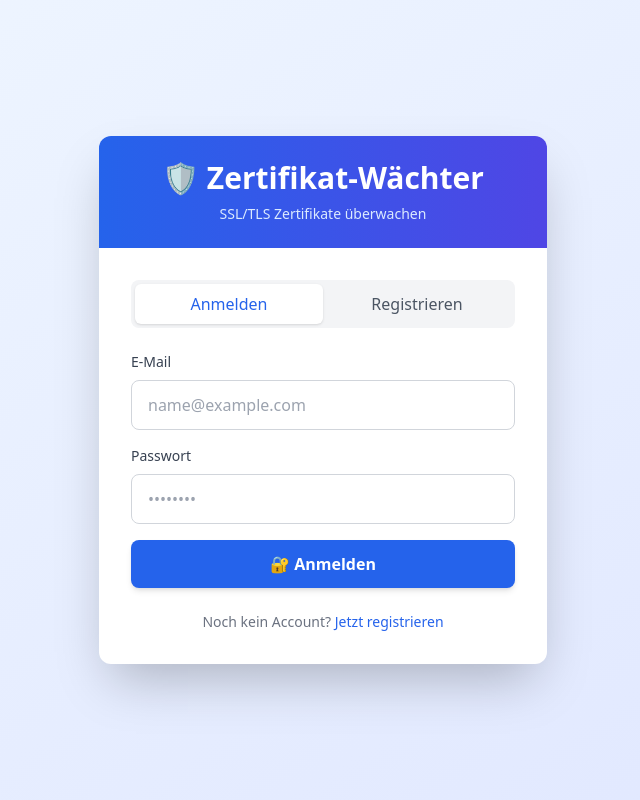
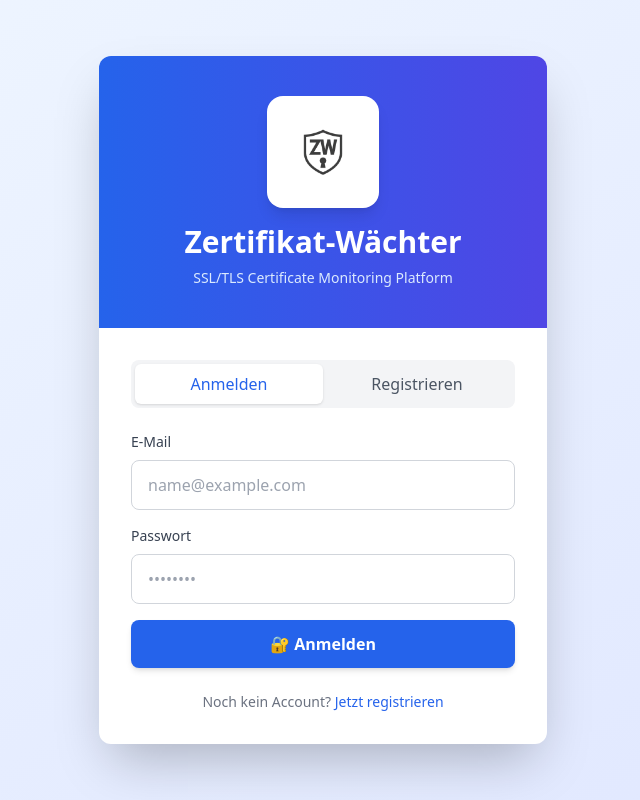
Before and after one commit to TechLogia-de/Zertifikat-Waechter, a React (Vite) app in the folder frontend/: page /login in a window 1280 px wide. Shown: the whole page, without its empty margins (317-957 px from the left). Built offline with nearby package versions, Linux system fonts and the light colour scheme; no server answers.

Commit message:
feat: Enhance HTML metadata and layout with improved favicon support and updated login header

```diff
--- a/frontend/index.html
+++ b/frontend/index.html
@@ -2,12 +2,28 @@
 <html lang="de">
   <head>
     <meta charset="UTF-8" />
-    <link rel="icon" type="image/png" href="/logo.png" />
-    <link rel="apple-touch-icon" href="/logo.png" />
+
+    <!-- Favicons -->
+    <link rel="icon" type="image/png" sizes="192x192" href="/logo.png" />
+    <link rel="icon" type="image/png" sizes="32x32" href="/logo.png" />
+    <link rel="icon" type="image/png" sizes="16x16" href="/logo.png" />
+    <link rel="apple-touch-icon" sizes="180x180" href="/logo.png" />
+    <link rel="shortcut icon" href="/favicon.png" />
+
+    <!-- Meta -->
     <meta name="viewport" content="width=device-width, initial-scale=1.0" />
-    <meta name="description" content="SSL/TLS Certificate Monitoring & Management Platform" />
+    <meta name="description" content="SSL/TLS Certificate Monitoring & Management Platform - Überwache deine Zertifikate automatisch" />
+    <meta name="keywords" content="SSL, TLS, Certificate, Monitoring, Security, HTTPS, Zertifikat" />
+    <meta name="author" content="TechLogia" />
     <meta name="theme-color" content="#1E293B" />
-    <title>Zertifikat-Wächter | SSL/TLS Monitoring</title>
+
+    <!-- Open Graph / Social Media -->
+    <meta property="og:type" content="website" />
+    <meta property="og:title" content="Zertifikat-Wächter - SSL/TLS Monitoring" />
+    <meta property="og:description" content="Professionelle SSL/TLS Zertifikats-Überwachung für deine Domains" />
+    <meta property="og:image" content="/logo.png" />
+
+    <title>Zertifikat-Wächter | SSL/TLS Certificate Monitoring</title>
   </head>
   <body>
     <div id="root"></div>
--- a/frontend/src/components/layout/Sidebar.tsx
+++ b/frontend/src/components/layout/Sidebar.tsx
@@ -53,11 +53,13 @@ export default function Sidebar({ isOpen = true, onClose }: SidebarProps) {
       <div className="p-6 border-b border-[#334155] flex-shrink-0">
         <NavLink to="/" className="block">
           <div className="flex items-center space-x-3 hover:opacity-80 transition-opacity">
-            <img
-              src="/logo.png"
-              alt="Zertifikat-Wächter Logo"
-              className="w-10 h-10 object-contain"
-            />
+            <div className="bg-white rounded-lg p-2 flex-shrink-0">
+              <img
+                src="/logo.png"
+                alt="Zertifikat-Wächter Logo"
+                className="w-12 h-12 object-contain"
+              />
+            </div>
             <div>
               <h1 className="text-xl font-bold text-white">
                 Zertifikat-Wächter
--- a/frontend/src/pages/Login.tsx
+++ b/frontend/src/pages/Login.tsx
@@ -157,14 +157,23 @@ export default function Login() {
   return (
     <div className="min-h-screen flex items-center justify-center bg-gradient-to-br from-blue-50 to-indigo-100 p-3 sm:p-4">
       <div className="max-w-md w-full bg-white rounded-xl shadow-2xl overflow-hidden">
-        {/* Header */}
-        <div className="bg-gradient-to-r from-blue-600 to-indigo-600 px-4 sm:px-8 py-5 sm:py-6">
-          <h1 className="text-2xl sm:text-3xl font-bold text-center text-white">
-            🛡️ Zertifikat-Wächter
-          </h1>
-          <p className="text-center text-blue-100 mt-2 text-xs sm:text-sm">
-            SSL/TLS Zertifikate überwachen
-          </p>
+        {/* Header mit Logo */}
+        <div className="bg-gradient-to-r from-blue-600 to-indigo-600 px-4 sm:px-8 py-8 sm:py-10">
+          <div className="flex flex-col items-center">
+            <div className="bg-white rounded-2xl p-4 mb-4 shadow-lg">
+              <img
+                src="/logo.png"
+                alt="Zertifikat-Wächter Logo"
+                className="w-20 h-20 object-contain"
+              />
+            </div>
+            <h1 className="text-2xl sm:text-3xl font-bold text-center text-white">
+              Zertifikat-Wächter
+            </h1>
+            <p className="text-center text-blue-100 mt-2 text-sm">
+              SSL/TLS Certificate Monitoring Platform
+            </p>
+          </div>
         </div>
 
         <div className="p-4 sm:p-6 lg:p-8">
```
Also changed, not shown: frontend/assets/logo.png (added).
